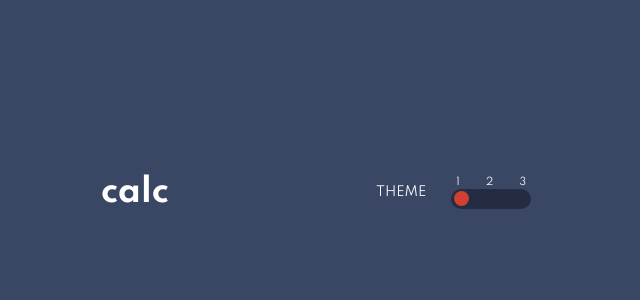
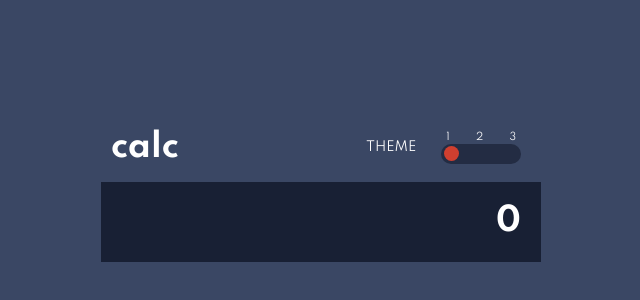
Before and after one commit to dharyel/calculator-app, a React (Create React App) app: page / in a window 1280 px wide. Shown: the part 208-508 px from the top of the page, without its empty margins (319-959 px from the left). Built offline with nearby package versions, Linux system fonts and the light colour scheme.

Commit message:
adicionado o CalcDisplay. Iniciando a lógica agora

```diff
--- a/src/colors.ts
+++ b/src/colors.ts
@@ -15,6 +15,7 @@ export interface colorThemeInterface{
     normalKeysText: string;
 
     headerText: string;
+    displayText:string;
 }
 
 export const themeColor1:colorThemeInterface = {
@@ -33,7 +34,8 @@ export const themeColor1:colorThemeInterface = {
 
     normalKeysText: 'hsl(221, 14%, 31%)',
 
-    headerText: '#FFF'
+    headerText: '#FFF',
+    displayText:'#FFF'
 }
 
 export const themeColor2:colorThemeInterface = {
@@ -52,7 +54,8 @@ export const themeColor2:colorThemeInterface = {
 
     normalKeysText: 'hsl(60, 10%, 19%)',
 
-    headerText: 'hsl(60, 10%, 19%)'
+    headerText: 'hsl(60, 10%, 19%)',
+    displayText: 'hsl(60, 10%, 19%)'
 }
 
 export const themeColor3:colorThemeInterface = {
@@ -71,5 +74,6 @@ export const themeColor3:colorThemeInterface = {
 
     normalKeysText: 'hsl(52, 100%, 62%)',
 
-    headerText: 'hsl(52, 100%, 62%)'
+    headerText: 'hsl(52, 100%, 62%)',
+    displayText: 'hsl(52, 100%, 62%)'
 }
--- /dev/null
+++ b/src/components/CalcDisplay/index.tsx
@@ -0,0 +1,28 @@
+import React, {useState} from 'react';
+import {
+        CalcDisplayContainer,
+        CalcDisplayText}
+                            from './styled';
+import { colorThemeInterface } from '../../colors';
+
+export interface Props{
+    theme:colorThemeInterface;
+    children?: React.ReactNode;
+}
+
+export default (props: Props) => {
+
+    const [calcValuesArray, setCalcValuesArray] = useState<string[]>([]);
+    const [calcValueString, setCalcValueString] = useState("0");
+
+
+    const handleUpdateCalcValueString = ():void =>{
+
+    }
+
+
+    return (
+    <CalcDisplayContainer backgroundColor={props.theme.calcBackground}>
+        <CalcDisplayText color={props.theme.displayText}>{calcValueString}</CalcDisplayText>
+    </CalcDisplayContainer>);
+}
--- /dev/null
+++ b/src/components/CalcDisplay/styled.ts
@@ -0,0 +1,22 @@
+import styled, { StyledProps } from 'styled-components';
+
+interface StyleProps{
+    backgroundColor?:string;
+    color?:string;
+}
+
+export const CalcDisplayContainer = styled.div<StyleProps>`
+    background-color: ${(props)=> props.backgroundColor};
+    height: 80px;
+    margin:5px 0px;
+    padding: 20px;
+
+    text-align:right;
+    overflow-x: auto;
+    overflow-y:hidden;
+`;
+
+export const CalcDisplayText = styled.p<StyleProps>`
+    color: ${(props)=> props.color};
+    font-weight:bold;
+`;
--- a/src/components/CalcHeader/styled.ts
+++ b/src/components/CalcHeader/styled.ts
@@ -13,7 +13,8 @@ export const CalcHeaderContainer = styled.div`
     display:flex;
     justify-content: space-between;
     align-items:center;
-    padding:10px 0px;
+    padding: 10px 10px;
+    margin:5px 0px;
 `;
 
 export const CalcHeaderText = styled.p<StyleProps>`
--- a/src/components/Calculator/index.tsx
+++ b/src/components/Calculator/index.tsx
@@ -1,6 +1,7 @@
 import React, {useState} from 'react';
 import { CalculatorContainer, Body } from './styled';
 import { CalcHeader } from '../CalcHeader';
+import CalcDisplay from '../CalcDisplay';
 import { themeColor1, themeColor2, themeColor3 } from '../../colors';
 import { colorThemeInterface
  } from '../../colors';
@@ -37,6 +38,8 @@ export const Calculator = () => {
                 choosenTheme={choosenTheme}
                 handleChoosenTheme={handleChoosenTheme}
             />
+
+            <CalcDisplay theme={getColorTheme()}/>
         </CalculatorContainer>
     </Body>
     );
--- a/src/components/Calculator/styled.ts
+++ b/src/components/Calculator/styled.ts
@@ -9,6 +9,8 @@ export const CalculatorContainer=styled.div`
     width:500px;
     height: 100%;
     padding: 0px 30px;
+    display:flex;
+    flex-direction: column;
 
     @media screen and (max-width:500px){
         width: 100%;
```
